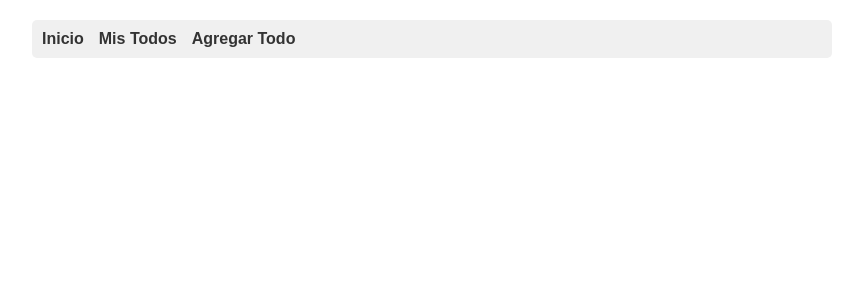
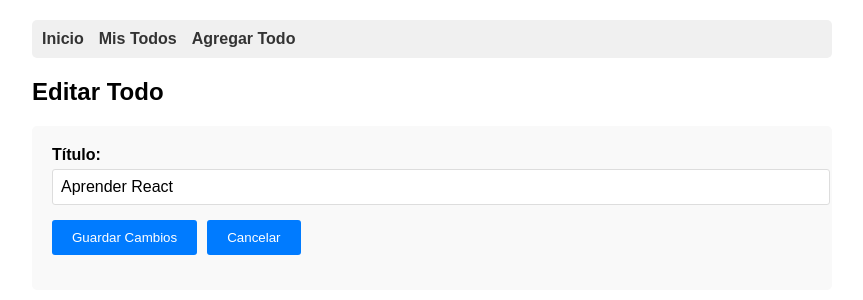
Before and after one commit to ricardo778/todo-app, a React (Create React App) app: page /edit/1 in a window 1280 px wide. Shown: the top 300 px of the page, without its empty margins (208-1071 px from the left). Built offline with nearby package versions, Linux system fonts and the light colour scheme; data requests are answered from the project's data file.

Commit message:
chore: placeholder y lógica inicial para editar todos (sin funcionalidad completa)

```diff
--- a/src/App.js
+++ b/src/App.js
@@ -3,6 +3,7 @@
 import Home from './components/Home';
 import TodoList from './components/TodoList';
 import AddTodo from './components/AddTodo';
+import EditTodo from './components/EditTodo';
 import './App.css';
 
 function App() {
@@ -19,6 +20,7 @@
           <Route path="/" element={<Home />} />
           <Route path="/todos" element={<TodoList />} />
           <Route path="/add" element={<AddTodo />} />
+          <Route path="/edit/:id" element={<EditTodo />} /> {/* ✅ Ruta de edición */}
         </Routes>
       </div>
     </Router>
--- /dev/null
+++ b/src/components/EditTodo.js
@@ -0,0 +1,87 @@
+import React, { useEffect, useState } from 'react';
+import { useParams, useNavigate } from 'react-router-dom';
+
+function EditTodo() {
+  const { id } = useParams();
+  const navigate = useNavigate();
+  const [title, setTitle] = useState('');
+  const [loading, setLoading] = useState(false);
+
+  useEffect(() => {
+    fetch(`http://localhost:3001/todos/${id}`)
+      .then((res) => res.json())
+      .then((data) => {
+        if (data?.title) {
+          setTitle(data.title);
+        } else {
+          alert('Tarea no encontrada');
+          navigate('/todos');
+        }
+      })
+      .catch(() => {
+        alert('Error al cargar la tarea');
+        navigate('/todos');
+      });
+  }, [id, navigate]);
+
+  // Enviar cambios a la API
+  const handleSubmit = async (e) => {
+    e.preventDefault();
+
+    if (!title.trim()) {
+      alert('Escribe un título');
+      return;
+    }
+
+    setLoading(true);
+
+    try {
+      const response = await fetch(`http://localhost:3001/todos/${id}`, {
+        method: 'PATCH',
+        headers: { 'Content-Type': 'application/json' },
+        body: JSON.stringify({ title: title.trim() }),
+      });
+
+      if (response.ok) {
+        navigate('/todos');
+      } else {
+        alert('Error al guardar cambios');
+      }
+    } catch (error) {
+      alert('Error de conexión');
+    } finally {
+      setLoading(false);
+    }
+  };
+
+  return (
+    <div>
+      <h2>Editar Todo</h2>
+      <form onSubmit={handleSubmit}>
+        <div>
+          <label>Título:</label>
+          <input
+            type="text"
+            value={title}
+            onChange={(e) => setTitle(e.target.value)}
+            disabled={loading}
+          />
+        </div>
+        <div>
+          <button type="submit" disabled={loading}>
+            {loading ? 'Guardando...' : 'Guardar Cambios'}
+          </button>
+          <button
+            type="button"
+            onClick={() => navigate('/todos')}
+            disabled={loading}
+          >
+            Cancelar
+          </button>
+        </div>
+      </form>
+    </div>
+  );
+}
+
+export default EditTodo;
--- a/src/components/TodoList.js
+++ /dev/null
@@ -1,91 +0,0 @@
-import React, { useState, useEffect } from 'react';
-import { Link } from 'react-router-dom';
-
-function TodoList() {
-  const [todos, setTodos] = useState([]);
-  const [loading, setLoading] = useState(true);
-
-  useEffect(() => {
-    loadTodos();
-  }, []);
-
-  const loadTodos = async () => {
-    try {
-      setLoading(true);
-      const response = await fetch('http://localhost:3001/todos');
-      const data = await response.json();
-      setTodos(data);
-    } catch (error) {
-      alert('Error al cargar los todos');
-    } finally {
-      setLoading(false);
-    }
-  };
-
-  const toggleComplete = async (id, completed) => {
-    try {
-      const response = await fetch(`http://localhost:3001/todos/${id}`, {
-        method: 'PATCH',
-        headers: { 'Content-Type': 'application/json' },
-        body: JSON.stringify({ completed: !completed }),
-      });
-
-      if (response.ok) {
-        setTodos(todos.map(todo =>
-          todo.id === id ? { ...todo, completed: !completed } : todo
-        ));
-      }
-    } catch (error) {
-      alert('Error al actualizar');
-    }
-  };
-
-  const deleteTodo = async (id) => {
-    if (!window.confirm('¿Eliminar este todo?')) return;
-
-    try {
-      const response = await fetch(`http://localhost:3001/todos/${id}`, {
-        method: 'DELETE',
-      });
-
-      if (response.ok) {
-        setTodos(todos.filter(todo => todo.id !== id));
-      }
-    } catch (error) {
-      alert('Error al eliminar');
-    }
-  };
-
-  if (loading) {
-    return <div>Cargando...</div>;
-  }
-
-  return (
-    <div>
-      <h2>Mis Todos</h2>
-      <Link to="/add">+ Agregar Nuevo Todo</Link>
-
-      {todos.length === 0 ? (
-        <p>No hay todos. <Link to="/add">Crear el primero</Link></p>
-      ) : (
-        <ul>
-          {todos.map(todo => (
-            <li key={todo.id}>
-              <input
-                type="checkbox"
-                checked={todo.completed}
-                onChange={() => toggleComplete(todo.id, todo.completed)}
-              />
-              <span style={{ textDecoration: todo.completed ? 'line-through' : 'none' }}>
-                {todo.title}
-              </span>
-              <button onClick={() => deleteTodo(todo.id)}>Eliminar</button>
-            </li>
-          ))}
-        </ul>
-      )}
-    </div>
-  );
-}
-
-export default TodoList;
```
